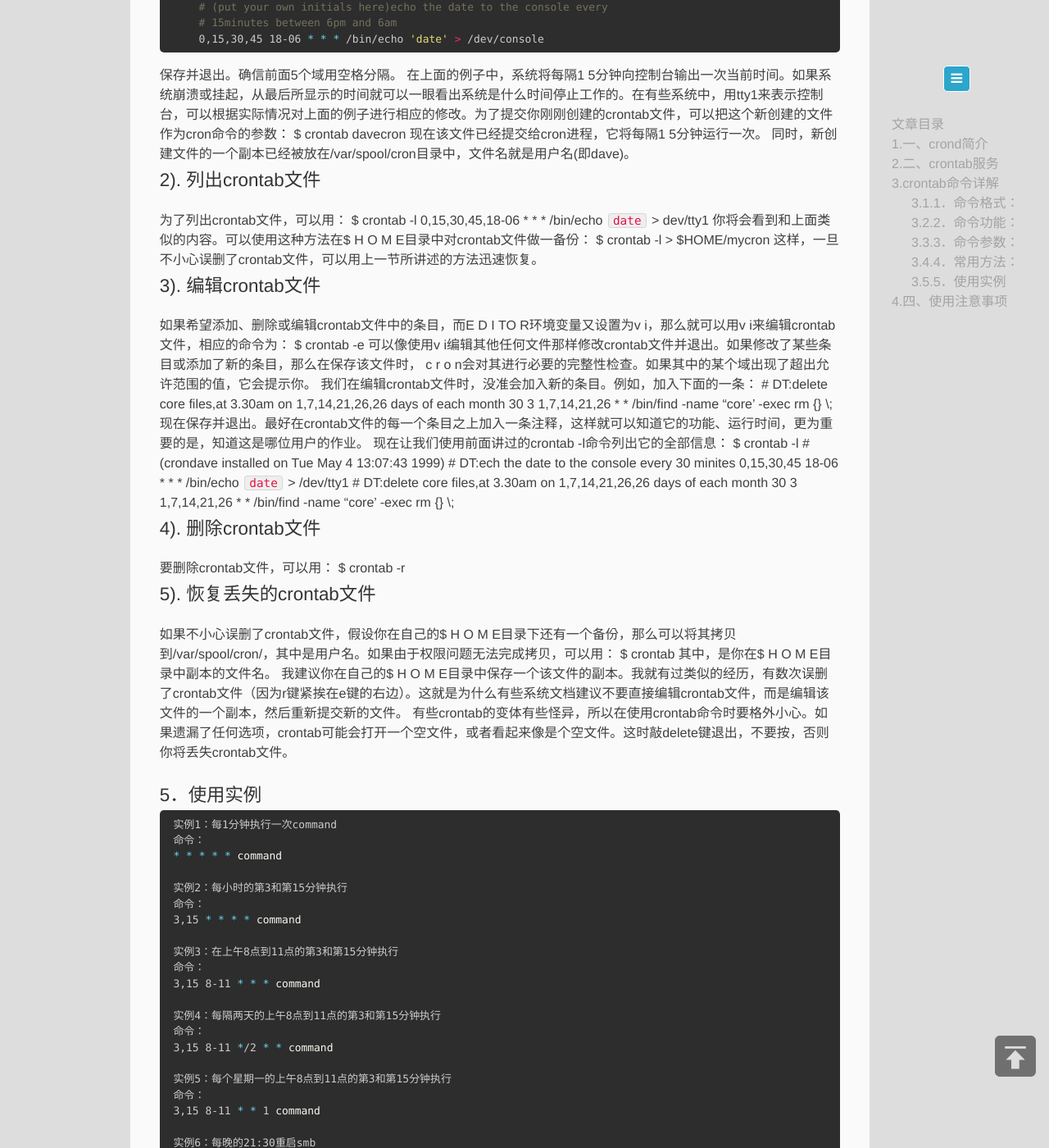
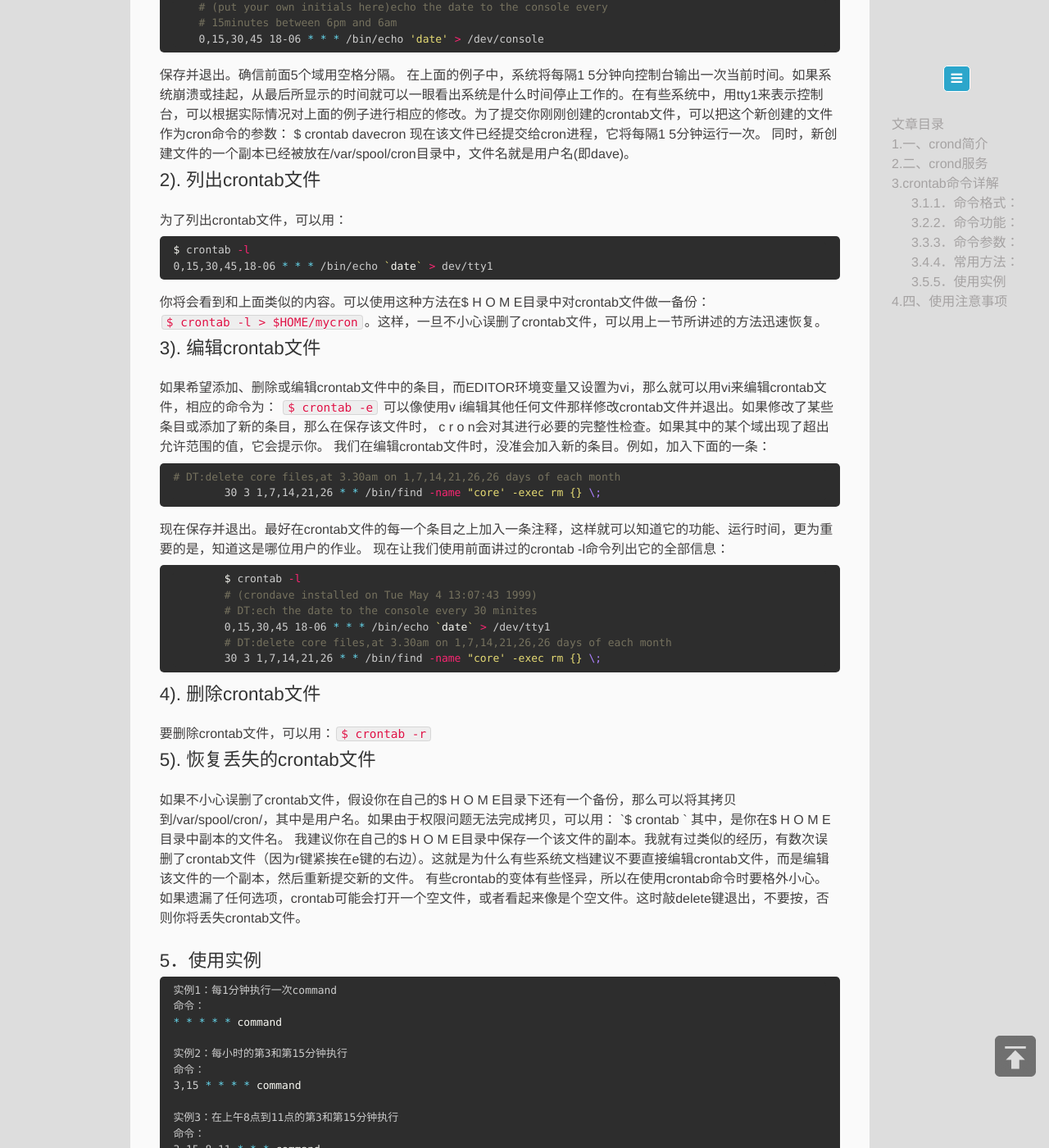
Before and after one commit to benson-lin/benson-lin.github.io, a Jekyll site: the page built from _posts/2017-11-06-linux-crontab.md, in a window 1280 px wide and 1400 px high, scrolled down 2632 px. Shown: the whole window at 82% size. Built offline with Jekyll 4.4.1, drawn with Linux system fonts in a browser that asks for light colours; Markdown is read by kramdown in place of the engine named in the settings; some of the changed text lies outside the part shown.

````diff
--- a/_posts/2017-11-06-linux-crontab.md
+++ b/_posts/2017-11-06-linux-crontab.md
@@ -60,14 +60,14 @@
 
 **在以上各个字段中，还可以使用以下特殊字符：**
 
-星号（*）：代表所有可能的值，例如month字段如果是星号，则表示在满足其它字段的制约条件后每月都执行该命令操作。
-逗号（,）：可以用逗号隔开的值指定一个列表范围，例如，“1,2,5,7,8,9”
-中杠（-）：可以用整数之间的中杠表示一个整数范围，例如“2-6”表示“2,3,4,5,6”
-正斜线（/）：可以用正斜线指定时间的间隔频率，例如“0-23/2”表示每两小时执行一次。同时正斜线可以和星号一起使用，例如*/10，如果用在minute字段，表示每十分钟执行一次。
+`星号（*）`：代表所有可能的值，例如month字段如果是星号，则表示在满足其它字段的制约条件后每月都执行该命令操作。
+`逗号（,）`：可以用逗号隔开的值指定一个列表范围，例如，“1,2,5,7,8,9”
+`中杠（-）`：可以用整数之间的中杠表示一个整数范围，例如“2-6”表示“2,3,4,5,6”
+`正斜线（/）`：可以用正斜线指定时间的间隔频率，例如“0-23/2”表示每两小时执行一次。同时正斜线可以和星号一起使用，例如*/10，如果用在minute字段，表示每十分钟执行一次。
 
 
 
-## 二、crontab服务
+## 二、crond服务
 
 - 安装crontab：`yum install crontabs`
 - 服务操作说明：
@@ -125,37 +125,45 @@
 
 #### 2). 列出crontab文件
    为了列出crontab文件，可以用：
-    	$ crontab -l
-    	0,15,30,45,18-06 * * * /bin/echo `date` > dev/tty1
-你将会看到和上面类似的内容。可以使用这种方法在$ H O M E目录中对crontab文件做一备份：
-    	$ crontab -l > $HOME/mycron
-    这样，一旦不小心误删了crontab文件，可以用上一节所讲述的方法迅速恢复。
+
+```bash
+$ crontab -l
+0,15,30,45,18-06 * * * /bin/echo `date` > dev/tty1
+```
+
+你将会看到和上面类似的内容。可以使用这种方法在$ H O M E目录中对crontab文件做一备份：`$ crontab -l > $HOME/mycron`。这样，一旦不小心误删了crontab文件，可以用上一节所讲述的方法迅速恢复。
 
 #### 3). 编辑crontab文件
-   如果希望添加、删除或编辑crontab文件中的条目，而E D I TO R环境变量又设置为v i，那么就可以用v i来编辑crontab文件，相应的命令为：
-    	$ crontab -e
+   如果希望添加、删除或编辑crontab文件中的条目，而EDITOR环境变量又设置为vi，那么就可以用vi来编辑crontab文件，相应的命令为：
+    	`$ crontab -e`
 可以像使用v i编辑其他任何文件那样修改crontab文件并退出。如果修改了某些条目或添加了新的条目，那么在保存该文件时， c r o n会对其进行必要的完整性检查。如果其中的某个域出现了超出允许范围的值，它会提示你。
 我们在编辑crontab文件时，没准会加入新的条目。例如，加入下面的一条：
-   	# DT:delete core files,at 3.30am on 1,7,14,21,26,26 days of each month
+
+```bash
+# DT:delete core files,at 3.30am on 1,7,14,21,26,26 days of each month
     	30 3 1,7,14,21,26 * * /bin/find -name "core' -exec rm {} \;
+```
+
 现在保存并退出。最好在crontab文件的每一个条目之上加入一条注释，这样就可以知道它的功能、运行时间，更为重要的是，知道这是哪位用户的作业。
 现在让我们使用前面讲过的crontab -l命令列出它的全部信息：
+
+```bash
    	$ crontab -l
    	# (crondave installed on Tue May 4 13:07:43 1999)
    	# DT:ech the date to the console every 30 minites
   	0,15,30,45 18-06 * * * /bin/echo `date` > /dev/tty1
    	# DT:delete core files,at 3.30am on 1,7,14,21,26,26 days of each month
    	30 3 1,7,14,21,26 * * /bin/find -name "core' -exec rm {} \;
+```
 
 #### 4). 删除crontab文件
 
-要删除crontab文件，可以用：
-   	$ crontab -r
+要删除crontab文件，可以用：`$ crontab -r`
 
 #### 5). 恢复丢失的crontab文件
 
 如果不小心误删了crontab文件，假设你在自己的$ H O M E目录下还有一个备份，那么可以将其拷贝到/var/spool/cron/<username>，其中<username>是用户名。如果由于权限问题无法完成拷贝，可以用：
-    	$ crontab <filename>
+    	`$ crontab <filename>`
     其中，<filename>是你在$ H O M E目录中副本的文件名。
 我建议你在自己的$ H O M E目录中保存一个该文件的副本。我就有过类似的经历，有数次误删了crontab文件（因为r键紧挨在e键的右边）。这就是为什么有些系统文档建议不要直接编辑crontab文件，而是编辑该文件的一个副本，然后重新提交新的文件。
 有些crontab的变体有些怪异，所以在使用crontab命令时要格外小心。如果遗漏了任何选项，crontab可能会打开一个空文件，或者看起来像是个空文件。这时敲delete键退出，不要按<Ctrl-D>，否则你将丢失crontab文件。
````
Also changed, not shown: _posts/2017-11-06-linux-shell-substr.md (added, +71 -0 lines).
